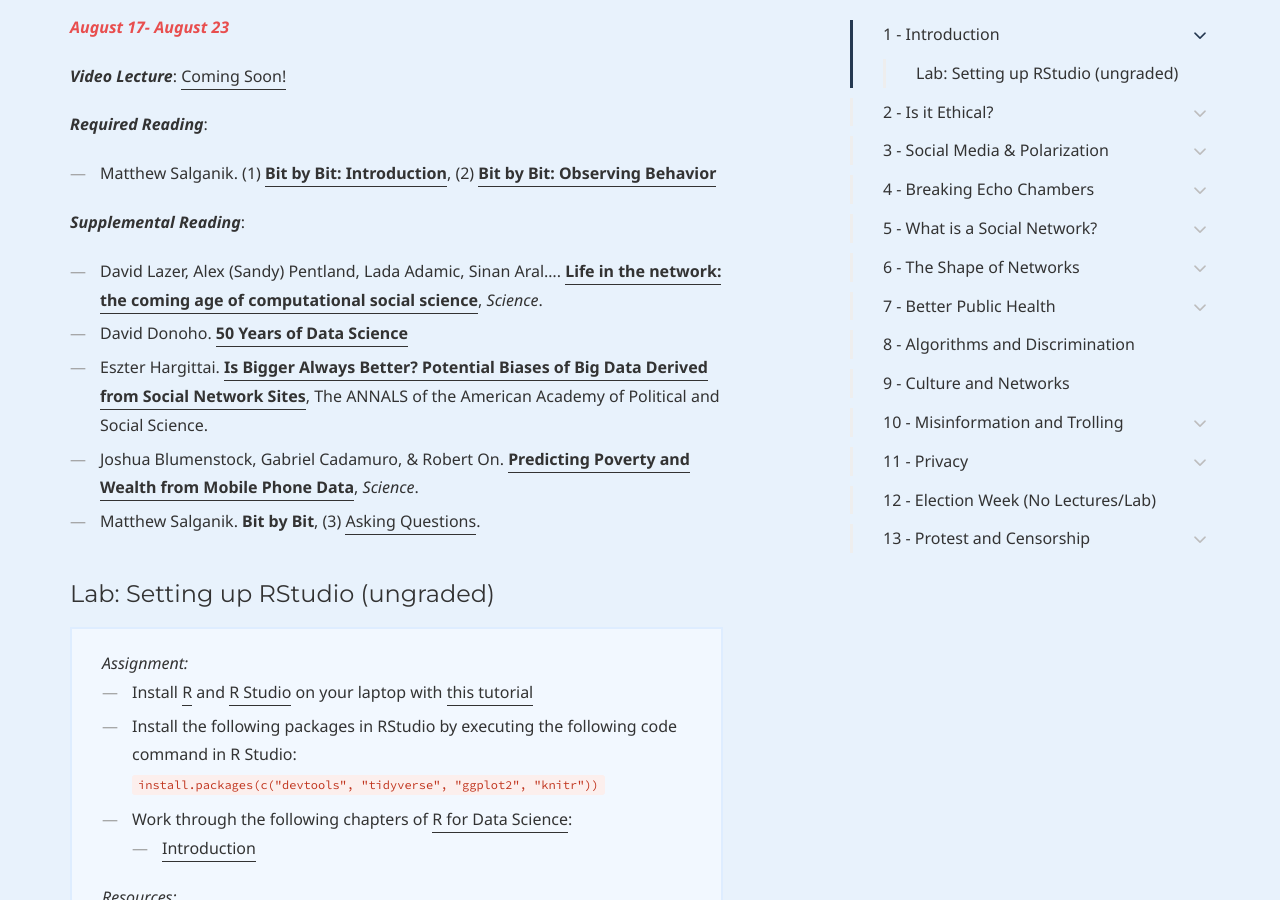
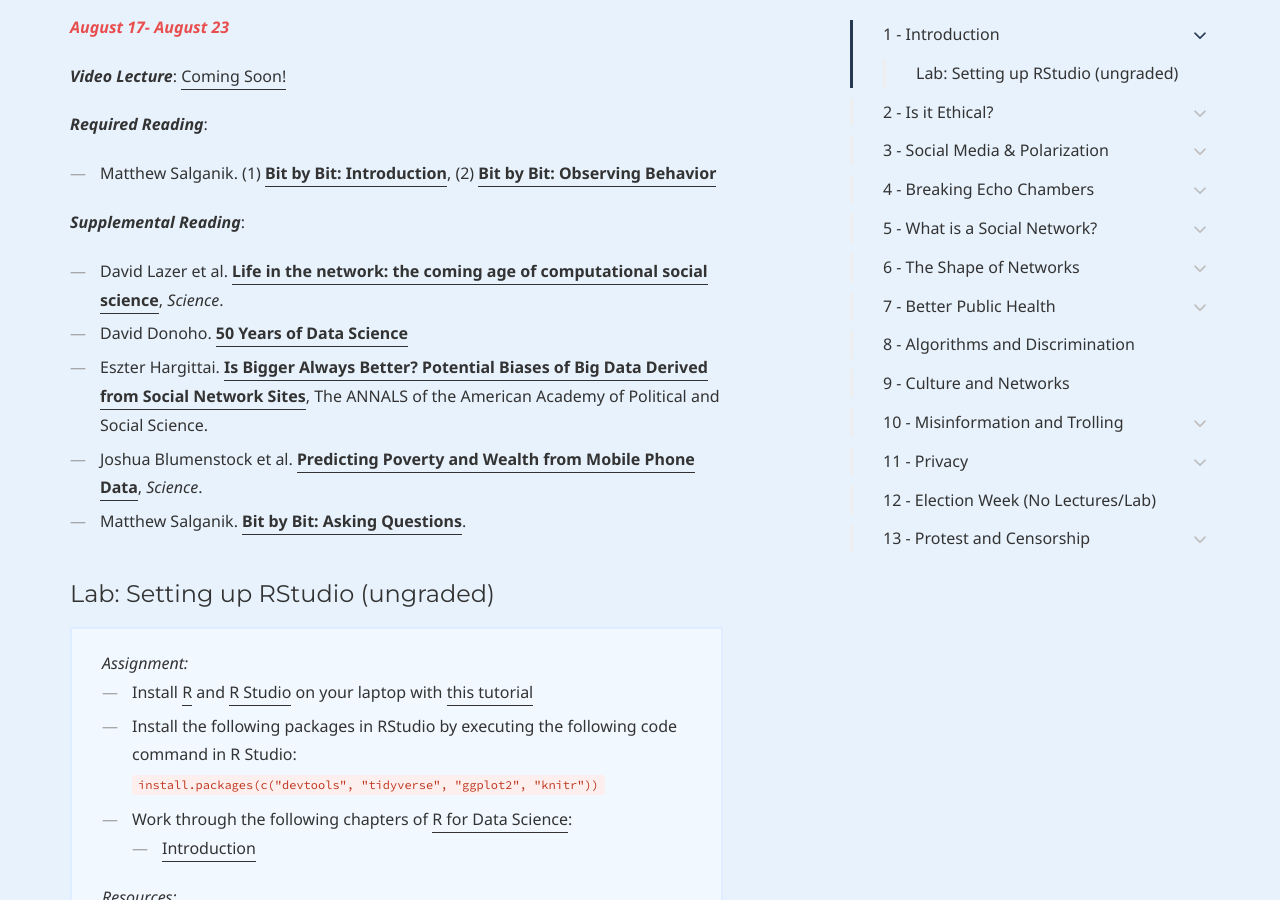
Before and after one commit to dssoc/dssoc.github.io, a Jekyll site: the page built from schedule.md, in a window 1280 px wide and 900 px high, scrolled down 694 px. Built offline with Jekyll 4.4.1, drawn with Linux system fonts in a browser that asks for light colours; some web fonts are replaced.

Commit message:
Update schedule.md

```diff
--- a/schedule.md
+++ b/schedule.md
@@ -31,11 +31,11 @@ page_nav:
 
 
 ***Supplemental Reading***:
-- David Lazer, Alex (Sandy) Pentland, Lada Adamic, Sinan Aral.... [**Life in the network: the coming age of computational social science**](https://www.ncbi.nlm.nih.gov/pmc/articles/PMC2745217/), *Science*.
+- David Lazer et al. [**Life in the network: the coming age of computational social science**](https://www.ncbi.nlm.nih.gov/pmc/articles/PMC2745217/), *Science*.
 - David Donoho. [**50 Years of Data Science**](https://courses.csail.mit.edu/18.337/2015/docs/50YearsDataScience.pdf)
 - Eszter Hargittai. [**Is Bigger Always Better? Potential Biases of Big Data Derived from Social Network Sites**](https://journals.sagepub.com/doi/abs/10.1177/0002716215570866), The ANNALS of the American Academy of Political and Social Science.
-- Joshua Blumenstock, Gabriel Cadamuro, & Robert On. [**Predicting Poverty and Wealth from Mobile Phone Data**](https://science.sciencemag.org/content/350/6264/1073), *Science*.
-- Matthew Salganik. **Bit by Bit**, (3) [Asking Questions](https://www.bitbybitbook.com/en/1st-ed/asking-questions/).
+- Joshua Blumenstock et al. [**Predicting Poverty and Wealth from Mobile Phone Data**](https://science.sciencemag.org/content/350/6264/1073), *Science*.
+- Matthew Salganik. [ **Bit by Bit: Asking Questions**](https://www.bitbybitbook.com/en/1st-ed/asking-questions/).
 
 #### Lab: Setting up RStudio (ungraded)
 <div class="callout callout--info">
```
